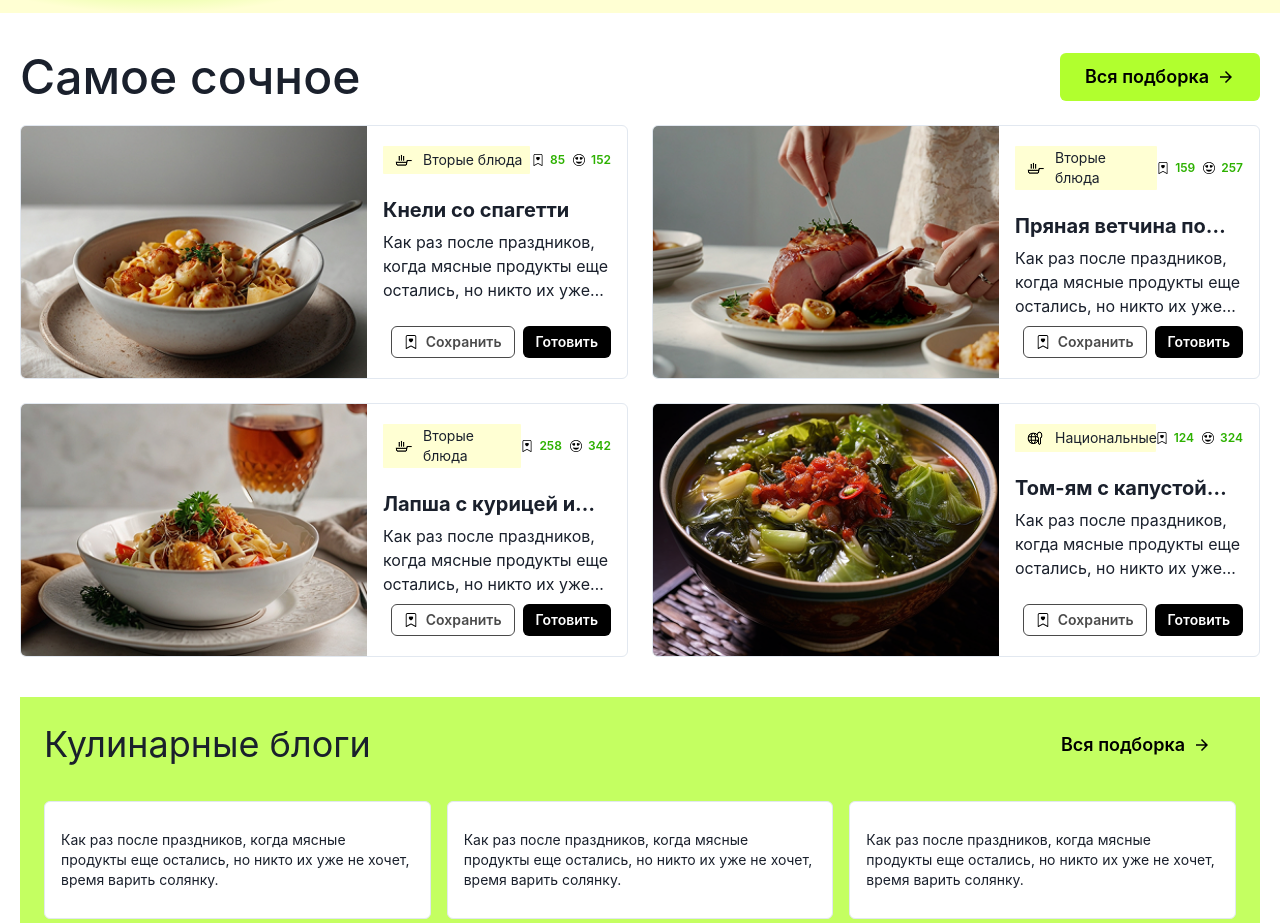
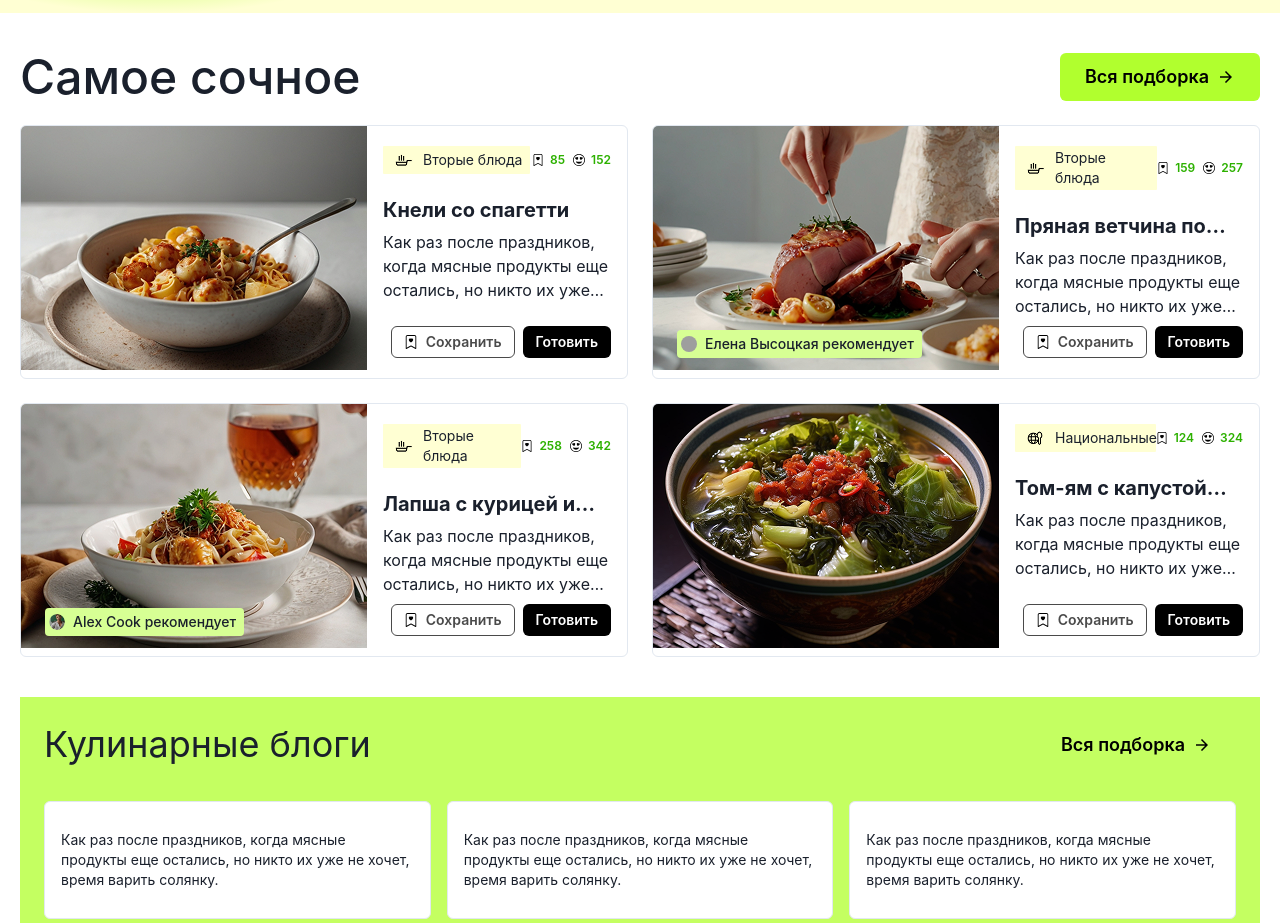
Before and after one commit to ClevertecFrontendLab/sergioivanov008, a React (Vite) app: page / in a window 1280 px wide. Shown: the part 787-1710 px from the top of the page. Built offline with nearby package versions, Linux system fonts and the light colour scheme; grey boxes are pictures that could not be loaded.

Commit message:
feat(recipeitem): add recomendationbadge into component

```diff
--- a/src/components/recipe-item/RecipeItem.tsx
+++ b/src/components/recipe-item/RecipeItem.tsx
@@ -1,4 +1,5 @@
 import {
+    Box,
     Button,
     Card,
     CardBody,
@@ -10,7 +11,7 @@ import {
     Text,
 } from '@chakra-ui/react';
 
-import { Badge, CustomIcon12 } from '~/components';
+import { Badge, CustomIcon12, RecomendationBadge } from '~/components';
 import { BTN_TEXT } from '~/constants';
 
 import { RecipeItemPropsType } from '../types';
@@ -18,7 +19,10 @@ import { RecipeItemPropsType } from '../types';
 export function RecipeItem({ data }: RecipeItemPropsType) {
     return (
         <Card direction='row' overflow='hidden' variant='outline'>
-            <Image objectFit='cover' maxW='346px' src={data.image} alt={data.title} />
+            <Box position='relative'>
+                <Image objectFit='cover' maxW='346px' src={data.image} alt={data.title} />
+                {data.recomendation && <RecomendationBadge data={data.recomendation} />}
+            </Box>
 
             <Stack py={5} px={4} gap={0}>
                 <CardBody p={0}>
```
